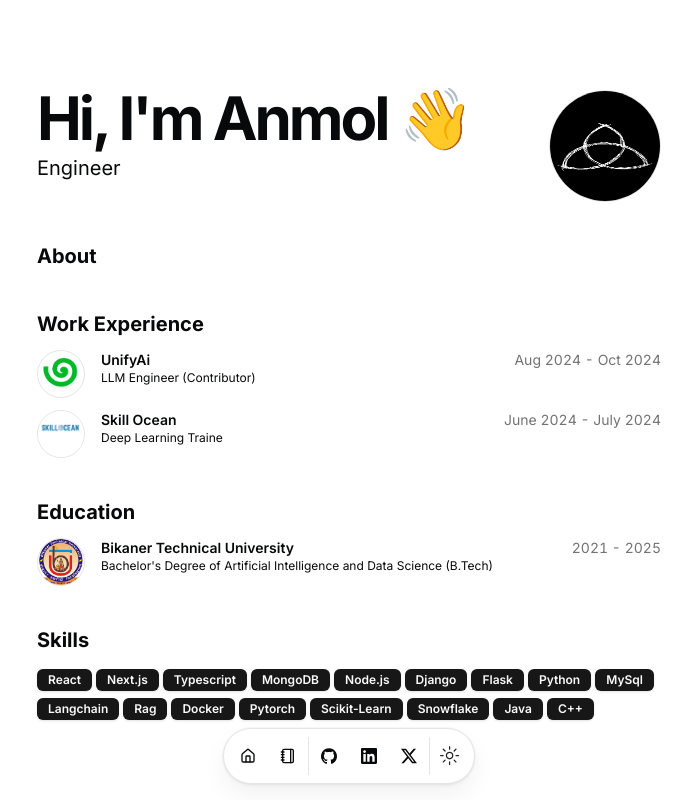
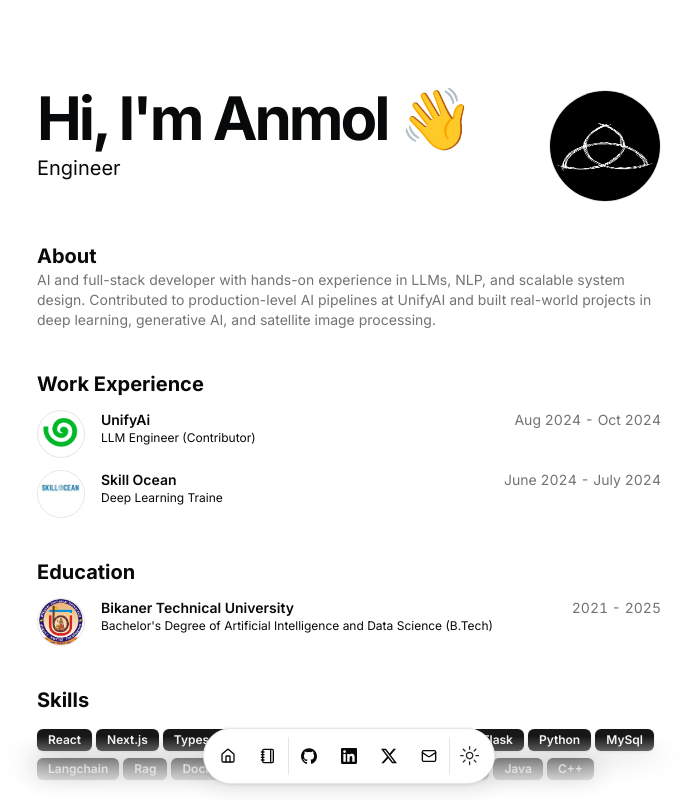
Before and after one commit to itsanmoll/portfolio, a Next.js app: page / in a window 1280 px wide. Shown: the top 800 px of the page, without its empty margins (291-983 px from the left). Built offline with nearby package versions, Linux system fonts and the light colour scheme.

Commit message:
Added about section and enabled mail in navbar

```diff
--- a/src/data/resume.tsx
+++ b/src/data/resume.tsx
@@ -4,13 +4,13 @@
 export const DATA = {
   name: "Anmol Bhardwaj",
   initials: "DV",
-  url: "https://dillion.io",
+  url: "https://anmolbhardwaj.vercel.app",
   location: "India",
-  locationLink: "https://www.google.com/maps/place/sanfrancisco",
+  locationLink: "https://www.google.com/maps/place/alwar",
   description:
     "Engineer",
   summary:
-    "",
+    "AI and full-stack developer with hands-on experience in LLMs, NLP, and scalable system design. Contributed to production-level AI pipelines at UnifyAI and built real-world projects in deep learning, generative AI, and satellite image processing.",
   avatarUrl: "/pfp.jpg",
   skills: [
     "React",
@@ -70,10 +70,10 @@
       // },
       email: {
         name: "Send Email",
-        url: "anmolbhardwajinv@gmail.com",
+        url: "mailto:anmolbhardwajinv@gmail.com",
         icon: Icons.email,
 
-        navbar: false,
+        navbar: true,
       },
     },
   },
```
